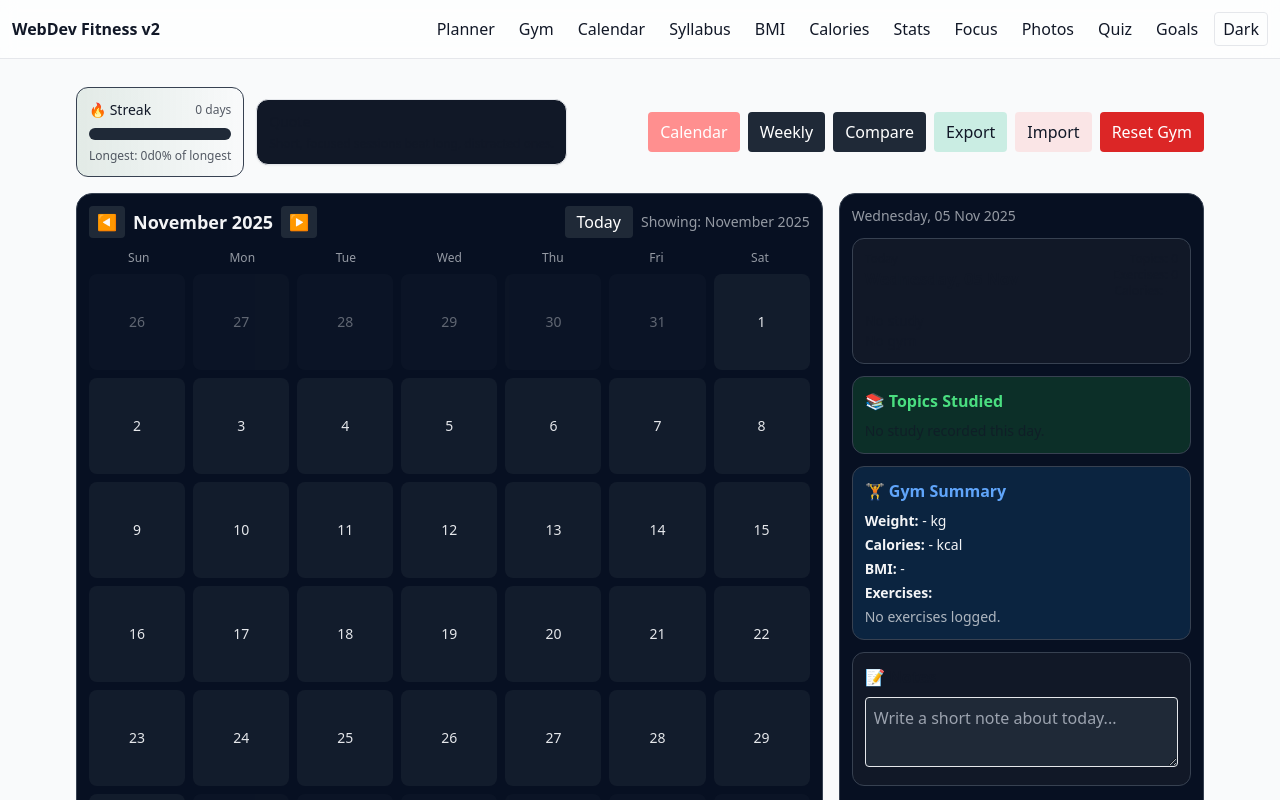
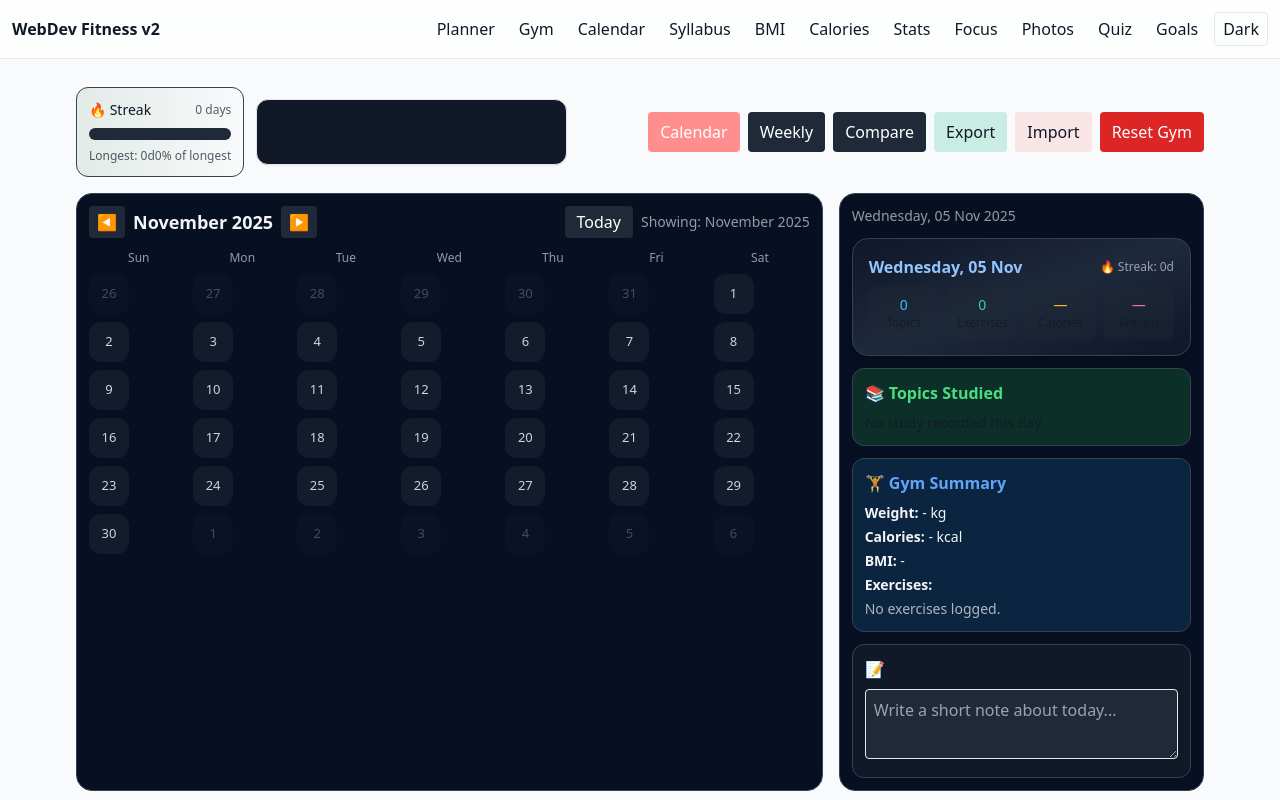
Before and after one commit to SpaceWandererr/fitness-dashboard, a React (Vite) app: page /calendar in a window 1280 px wide. Shown: the top 800 px of the page. Built offline with nearby package versions, Linux system fonts and the light colour scheme.

Commit message:
"fix: futuristic calendar + accurate topic counter"

```diff
--- a/src/components/Calendar.jsx
+++ b/src/components/Calendar.jsx
@@ -65,6 +65,10 @@ function combinedExercisesForDate(iso) {
   // load raw gym logs (helps if other modules update storage)
   const gymLogs = load("wd_gym_logs", {}) || {};
   const g = gymLogs[iso] || {};
+  if (g.cleanedExercises && Array.isArray(g.cleanedExercises)) {
+    return g.cleanedExercises;
+  }
+
   const parts = [];
 
   const pushIf = (v) => {
@@ -161,6 +165,30 @@ function combinedExercisesForDate(iso) {
         if (v === true) parts.push(k);
       });
     }
+  }
+
+  // NEW FIX — handle boolean arrays + reference plan
+  if (
+    Array.isArray(g.left) ||
+    Array.isArray(g.right) ||
+    Array.isArray(g.finisher)
+  ) {
+    const plan = JSON.parse(localStorage.getItem("wd_gym_plan") || "{}");
+    const weekday = g.weekday || dayjs(iso).format("dddd");
+    const todayPlan = plan[weekday] || {};
+    const allExercises = [
+      ...(todayPlan.left || []),
+      ...(todayPlan.right || []),
+      ...(todayPlan.finisher || []),
+    ];
+    const bools = [
+      ...(g.left || []),
+      ...(g.right || []),
+      ...(g.finisher || []),
+    ];
+    bools.forEach((b, i) => {
+      if (b && allExercises[i]) parts.push(allExercises[i]);
+    });
   }
 
   // unique and cleaned
@@ -433,40 +461,58 @@ export default function CalendarFullDark() {
     );
   }
 
-  function TodayHighlights({ iso }) {
-    const study = studyMap[iso] || [];
-    const gym = gymLogs[iso] || {};
-    const exercises = combinedExercisesForDateWrapper(iso);
+  function TodayHighlights({ iso, streakInfo }) {
+    const gym = load("wd_gym_logs", {})[iso] || {};
+    const syllabus = load("syllabus_tree_v2", {});
+
+    // recursively count all completed topics for this date
+    function countTopics(node) {
+      if (!node) return 0;
+      let count = 0;
+      if (Array.isArray(node)) {
+        node.forEach((it) => {
+          if (it?.done && it?.completedOn === iso) count++;
+        });
+      } else if (typeof node === "object") {
+        for (const v of Object.values(node)) count += countTopics(v);
+      }
+      return count;
+    }
+
+    const topicCount = countTopics(syllabus);
+
+    const exercises = (gym.cleanedExercises || []).length;
+    const calories = gym.calories || "—";
+    const weight = gym.weight || "—";
+
     return (
-      <div className="rounded-xl p-3 border border-gray-700 bg-gray-900 shadow-sm">
-        <div className="flex items-start justify-between gap-2">
-          <div>
-            <div className="text-xs opacity-70">Today</div>
-            <div className="font-semibold">
-              {dayjs(iso).format("dddd, DD MMM")}
-            </div>
-          </div>
-          <div className="text-xs opacity-70 text-right">
-            <div>Topics: {study.length}</div>
-            <div>Exercises: {exercises.length}</div>
-            <div>Calories: {gym.calories ?? "—"}</div>
+      <div className="rounded-2xl p-4 bg-gradient-to-br from-[#0f172a] via-[#1e293b] to-[#0f172a] border border-gray-700 shadow-lg">
+        <div className="flex items-center justify-between mb-2">
+          <h3 className="text-base font-semibold text-[#93c5fd]">
+            {dayjs(iso).format("dddd, DD MMM")}
+          </h3>
+          <div className="text-xs text-gray-400">
+            🔥 Streak: {streakInfo.current}d
           </div>
         </div>
-        <div className="mt-3 text-sm">
-          {study.length ? (
-            <div className="mb-2">
-              <b>Study:</b> {study.join(", ")}
-            </div>
-          ) : (
-            <div className="opacity-70">No study</div>
-          )}
-          {exercises.length ? (
-            <div>
-              <b>Gym:</b> {exercises.join(", ")}
-            </div>
-          ) : (
-            <div className="opacity-70">No gym</div>
-          )}
+
+        <div className="grid grid-cols-2 sm:grid-cols-4 text-sm gap-2">
+          <div className="p-2 rounded-lg bg-gray-800/40 text-center">
+            <div className="text-[#38bdf8] font-medium">{topicCount}</div>
+            <div className="opacity-70 text-xs">Topics</div>
+          </div>
+          <div className="p-2 rounded-lg bg-gray-800/40 text-center">
+            <div className="text-[#34d399] font-medium">{exercises}</div>
+            <div className="opacity-70 text-xs">Exercises</div>
+          </div>
+          <div className="p-2 rounded-lg bg-gray-800/40 text-center">
+            <div className="text-[#fbbf24] font-medium">{calories}</div>
+            <div className="opacity-70 text-xs">Calories</div>
+          </div>
+          <div className="p-2 rounded-lg bg-gray-800/40 text-center">
+            <div className="text-[#f472b6] font-medium">{weight}</div>
+            <div className="opacity-70 text-xs">Weight</div>
+          </div>
         </div>
       </div>
     );
@@ -685,9 +731,17 @@ export default function CalendarFullDark() {
                 key={iso}
                 onClick={() => openDay(d)}
                 title={d.format("DD MMM YYYY")}
-                className={`aspect-square rounded-lg text-sm flex items-center justify-center ${
-                  !isCurMonth ? "opacity-40" : ""
-                } ${colorCls}`}
+                className={`aspect-square sm:aspect-[1/1] w-8 sm:w-10 rounded-xl flex items-center justify-center text-[13px] font-medium transition-all duration-300 hover:scale-105 hover:shadow-lg ${
+                  !isCurMonth ? "opacity-30" : ""
+                } ${
+                  status === "both"
+                    ? "bg-gradient-to-br from-[#38bdf8]/60 to-[#34d399]/60 text-white"
+                    : status === "study"
+                    ? "bg-[#22c55e]/30 text-green-200"
+                    : status === "gym"
+                    ? "bg-[#0ea5e9]/30 text-blue-200"
+                    : "bg-gray-800/50 text-gray-300 hover:bg-gray-700/70"
+                }`}
               >
                 {d.date()}
               </button>
@@ -702,7 +756,7 @@ export default function CalendarFullDark() {
           {dayjs(selectedDate).format("dddd, DD MMM YYYY")}
         </div>
 
-        <TodayHighlights iso={selectedDate} />
+        <TodayHighlights iso={selectedDate} streakInfo={streakInfo} />
 
         <div className="rounded-xl p-3 border bg-[#0c2f28] border-gray-700">
           <h4 className="font-semibold text-green-400 mb-2">
--- a/src/components/Gym.jsx
+++ b/src/components/Gym.jsx
@@ -10,6 +10,46 @@ import {
   CartesianGrid,
   Legend,
 } from "recharts";
+
+// 🔧 Auto-clean old boolean logs → replaces "true" & "done" with actual exercise names from plan
+(function cleanGymLogs() {
+  try {
+    const raw = localStorage.getItem("wd_gym_logs");
+    if (!raw) return;
+    const logs = JSON.parse(raw);
+    const plan = JSON.parse(localStorage.getItem("wd_gym_plan") || "{}");
+
+    Object.entries(logs).forEach(([date, entry]) => {
+      if (!entry || typeof entry !== "object") return;
+      const weekday = entry.weekday || dayjs(date).format("dddd");
+      const todayPlan = plan[weekday] || {};
+      const allExercises = [
+        ...(todayPlan.left || []),
+        ...(todayPlan.right || []),
+        ...(todayPlan.finisher || []),
+      ];
+      const bools = [
+        ...(entry.left || []),
+        ...(entry.right || []),
+        ...(entry.finisher || []),
+      ];
+      const cleaned = [];
+      bools.forEach((b, i) => {
+        if (b === true && allExercises[i]) cleaned.push(allExercises[i]);
+      });
+      // merge existing string names too
+      Object.values(entry).forEach((v) => {
+        if (typeof v === "string" && v.trim() && !cleaned.includes(v))
+          cleaned.push(v.trim());
+      });
+      logs[date].cleanedExercises = cleaned;
+    });
+
+    localStorage.setItem("wd_gym_logs", JSON.stringify(logs));
+  } catch (err) {
+    console.warn("cleanup skipped:", err);
+  }
+})();
 
 /**
  * Utilities (localStorage helpers)
@@ -858,18 +898,26 @@ function DailySummary({ date, logs, dateKey }) {
           <h4 className="font-medium mb-1">Exercises</h4>
           {entry ? (
             <ul className="list-disc list-inside text-sm">
-              {(entry.left || [])
-                .concat(entry.right || [])
-                .concat(entry.finisher || [])
-                .map((ex, i) => (
+              {(() => {
+                const plan = load("wd_gym_plan", {});
+                const weekday = entry?.weekday || dayjs(date).format("dddd");
+                const todayPlan = plan[weekday] || {};
+                const allExercises = [
+                  ...(todayPlan.left || []),
+                  ...(todayPlan.right || []),
+                  ...(todayPlan.finisher || []),
+                ];
+                const bools = [
+                  ...(entry.left || []),
+                  ...(entry.right || []),
+                  ...(entry.finisher || []),
+                ];
+                return allExercises.map((ex, i) => (
                   <li key={i}>
-                    {typeof ex === "boolean"
-                      ? ex
-                        ? "Completed"
-                        : "Not completed"
-                      : ex}
+                    {bools[i] ? ex : <span className="opacity-60">{ex}</span>}
                   </li>
-                ))}
+                ));
+              })()}
             </ul>
           ) : (
             <div className="opacity-70">No exercises logged for this day.</div>
--- a/vite.config.js
+++ b/vite.config.js
@@ -1,6 +1,28 @@
-import { defineConfig } from 'vite'
-import react from '@vitejs/plugin-react'
+import { defineConfig } from "vite";
+import react from "@vitejs/plugin-react";
 
+// ✅ Works in CodeSandbox, Gitpod, local dev, and Vercel previews
 export default defineConfig({
   plugins: [react()],
-})
+  server: {
+    host: true, // allows external & sandbox preview URLs
+    port: 5173,
+    allowedHosts: [
+      ".csb.app", // ✅ CodeSandbox
+      ".codesandbox.io", // ✅ Legacy CodeSandbox URLs
+      "localhost", // ✅ Local development
+      ".vercel.app", // ✅ Optional for previews
+      ".netlify.app", // ✅ Optional for previews
+    ],
+  },
+  preview: {
+    port: 5173,
+    allowedHosts: [".csb.app", ".codesandbox.io", "localhost"],
+  },
+});
+
+server: {
+  watch: {
+    usePolling: true;
+  }
+}
```
